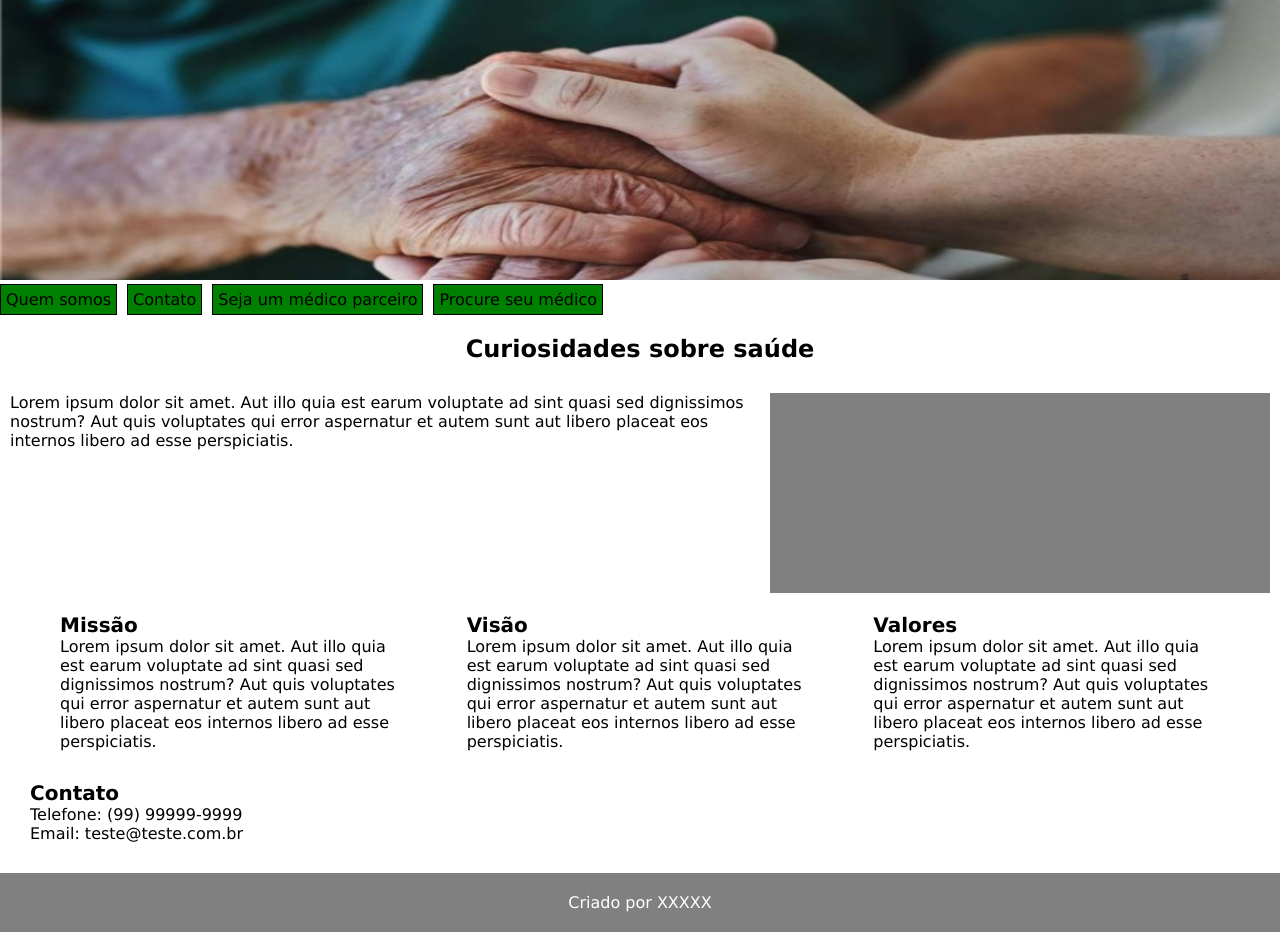
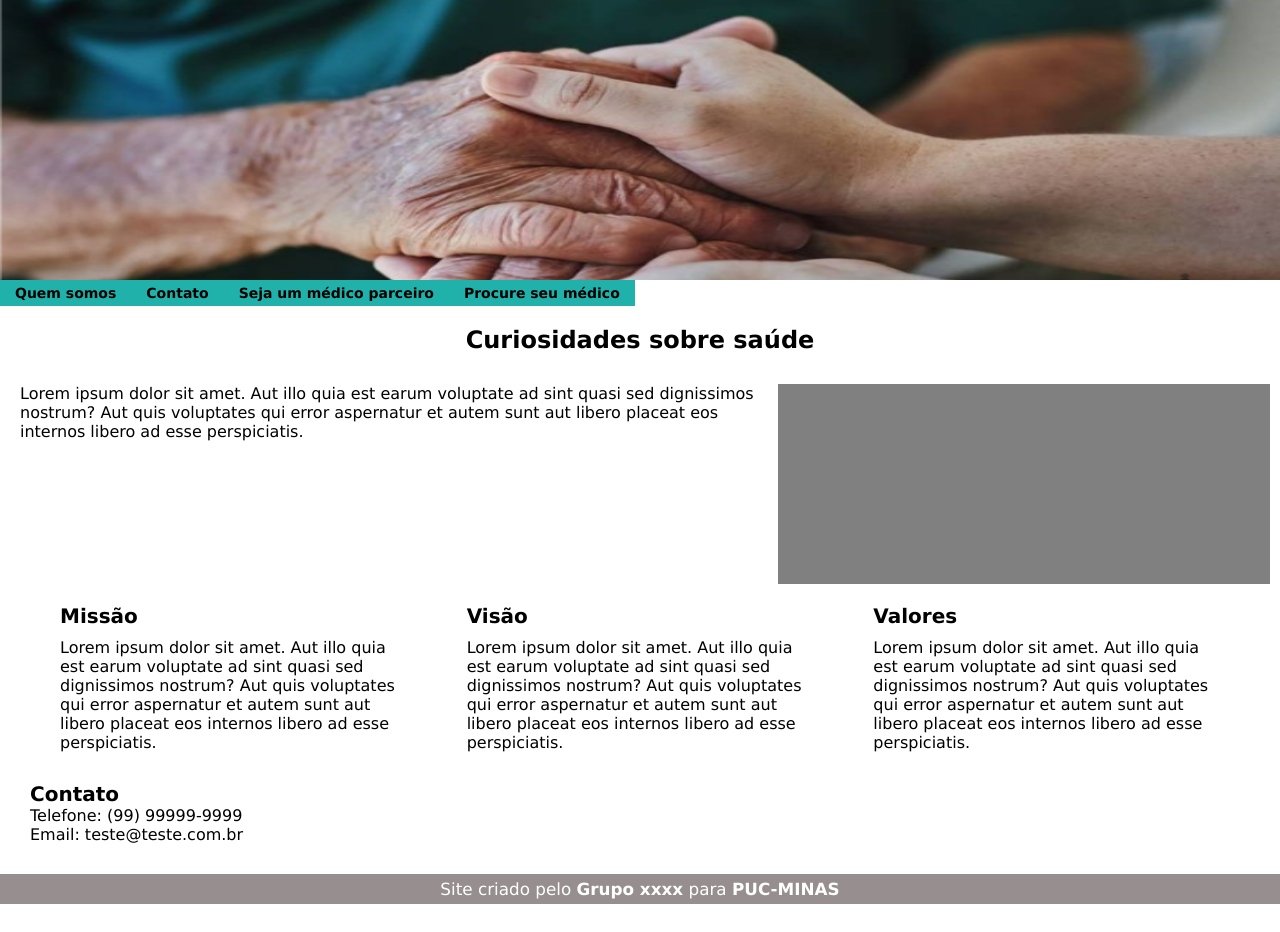
Before and after one commit to ICEI-PUC-Minas-PMV-ADS/MyDoctor, a PHP site: page / in a window 1280 px wide. After the commit the page ends 904 px from the top, so only its background shows below. Run offline with PHP 8.4, Linux system fonts and the light colour scheme.

Commit message:
Ajustar rodape e layout - HomePage

```diff
--- a/index.html
+++ b/index.html
@@ -32,7 +32,7 @@
                             Contato
                         </li>
                     </a>
-                    <a href="/src/Cadastro/index.html">
+                    <a href="/src/cadastro/index.html">
                         <li class="item-navbar">
                             Seja um médico parceiro
                         </li>
@@ -81,7 +81,7 @@
         </section>
     </div>
     <footer id="rodape-home-page">
-        <p>Criado por XXXXX</p>
+        <p>Site criado pelo <a href="#" target="_blank">Grupo xxxx</a>  para <a href="#" target="_blank"> PUC-MINAS</a></p>
     </footer>
     <script src="/src/js/script.js"></script>
 </body>
--- a/src/assets/styles/home-page.css
+++ b/src/assets/styles/home-page.css
@@ -18,18 +18,18 @@ h5 {
     display: block;
 }
 
-#imagem-mydoctor img {
+#imagem-mydoctor, #imagem-mydoctor img {
     width: 100%;
     height: 280px;
 }
 
 .item-navbar {
-    margin-right: 10px;
-    padding: 5px;
-    background-color: green;
-    border: 1px solid black;
+    padding: 5px 15px;
     cursor: pointer;
+    font-weight: bold;
+    font-size: 14px;
     font-family: Verdana, Geneva, Tahoma, sans-serif;
+    background-color: lightseagreen;
 }
 
 #navbar-mobile {
@@ -39,6 +39,10 @@ h5 {
 #saude {
     margin: 20px 10px;
     font-family: Verdana, Geneva, Tahoma, sans-serif;
+}
+
+#saude p {
+    padding: 0 10px;
 }
 
 #saude h4 {
@@ -57,6 +61,10 @@ h5 {
     font-family: Verdana, Geneva, Tahoma, sans-serif;
 }
 
+#sobre p {
+    padding-top: 10px;
+}
+
 #contato {
     margin-top: 30px;
 }
@@ -64,14 +72,20 @@ h5 {
 #rodape-home-page {
     width: 100%;
     margin-top: 30px;
-    padding: 20px 0;
-    background-color: gray;
+    font-size: 16.8px;
+    padding: 5px;
+    background-color: rgb(151, 143, 143);
     color: white;
     font-family: Verdana, Geneva, Tahoma, sans-serif;
 }
 
 #rodape-home-page p {
     text-align: center;
+}
+
+#rodape-home-page a {
+    font-weight: bold;
+    color: white;
 }
 
 @media (max-width: 650px) {
```
